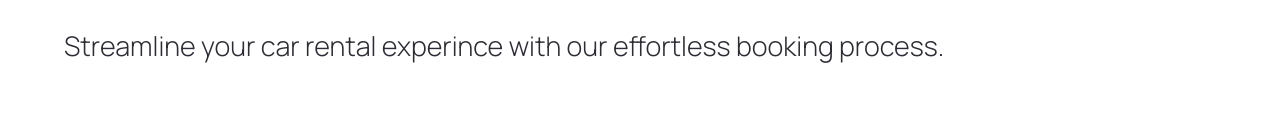
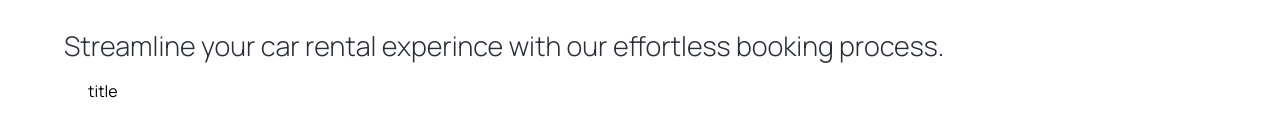
Before and after one commit to khmaladze-tiko/car-showcase, a Next.js app: page / in a window 1280 px wide. Shown: the part 330-466 px from the top of the page. Built offline with nearby package versions, Linux system fonts and the light colour scheme.

Commit message:
add CustomButton component

```diff
--- /dev/null
+++ b/components/CustomButton.tsx
@@ -0,0 +1,20 @@
+    "use client";
+
+    import Image from 'next/image'
+
+    const CustomButton = () => {
+      return (
+        <button
+            disabled={false}
+            type={"button"}
+            className={`custom-btn`}
+            onClick={() => {}}
+        >
+            <span className={`flex-1`}>
+                title
+            </span>
+        </button>
+      )
+    }
+
+    export default CustomButton
--- a/components/Hero.tsx
+++ b/components/Hero.tsx
@@ -1,6 +1,14 @@
+    "use client";
+
     import Image from 'next/image'
+    import { CustomButton } from '.'
 
     const Hero = () => {
+
+        const handleScroll = () => {
+
+        }
+
       return (
         <div className="hero">
             <div className="flex-1 pt-36 padding-x">
@@ -11,6 +19,11 @@
                 <p className="hero__subtitle">
                     Streamline your car rental experince with our effortless booking process.
                 </p>
+                <CustomButton
+                    title="Explore Cars"
+                    containerStyles="bg-primary-blue text-white rounded-full mt-10"
+                    handleClick={handleScroll}
+                />
             </div>
         </div>
       )
--- a/components/index.ts
+++ b/components/index.ts
@@ -1,5 +1,7 @@
 import Hero from "./Hero";
+import CustomButton from "./CustomButton";
 
 export {
-    Hero
+    Hero,
+    CustomButton
 }
```
